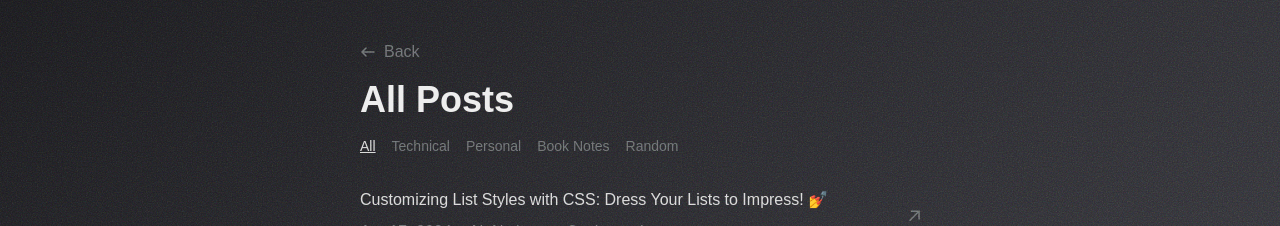
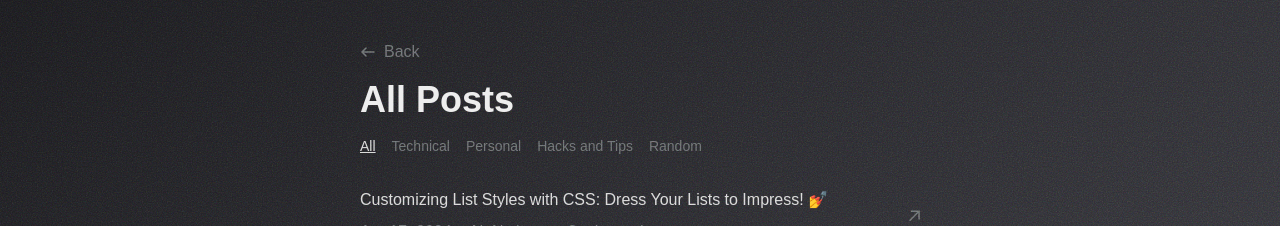
Before and after one commit to ahmedsomaa/my-portfolio, a Next.js app: page /posts in a window 1280 px wide. Shown: the top 226 px of the page. Built offline with nearby package versions, Linux system fonts and the light colour scheme; no server answers; the database is empty; a web font is replaced by a local one.

Commit message:
refactor: Change book notes nav to hacks and tips

```diff
--- a/src/app/posts/posts.tsx
+++ b/src/app/posts/posts.tsx
@@ -56,10 +56,10 @@ export default function Posts({
             Personal
           </Link>
           <Link
-            href="/posts?tag=book-notes"
+            href="/posts?tag=tips"
             className={`${tag === 'book-notes' ? 'text-secondaryDark underline' : 'text-secondaryDarker'} hover:text-secondaryDark duration-200 hover:underline `}
           >
-            Book Notes
+            Hacks and Tips
           </Link>
           <Link
             href="/posts?tag=random"
```
